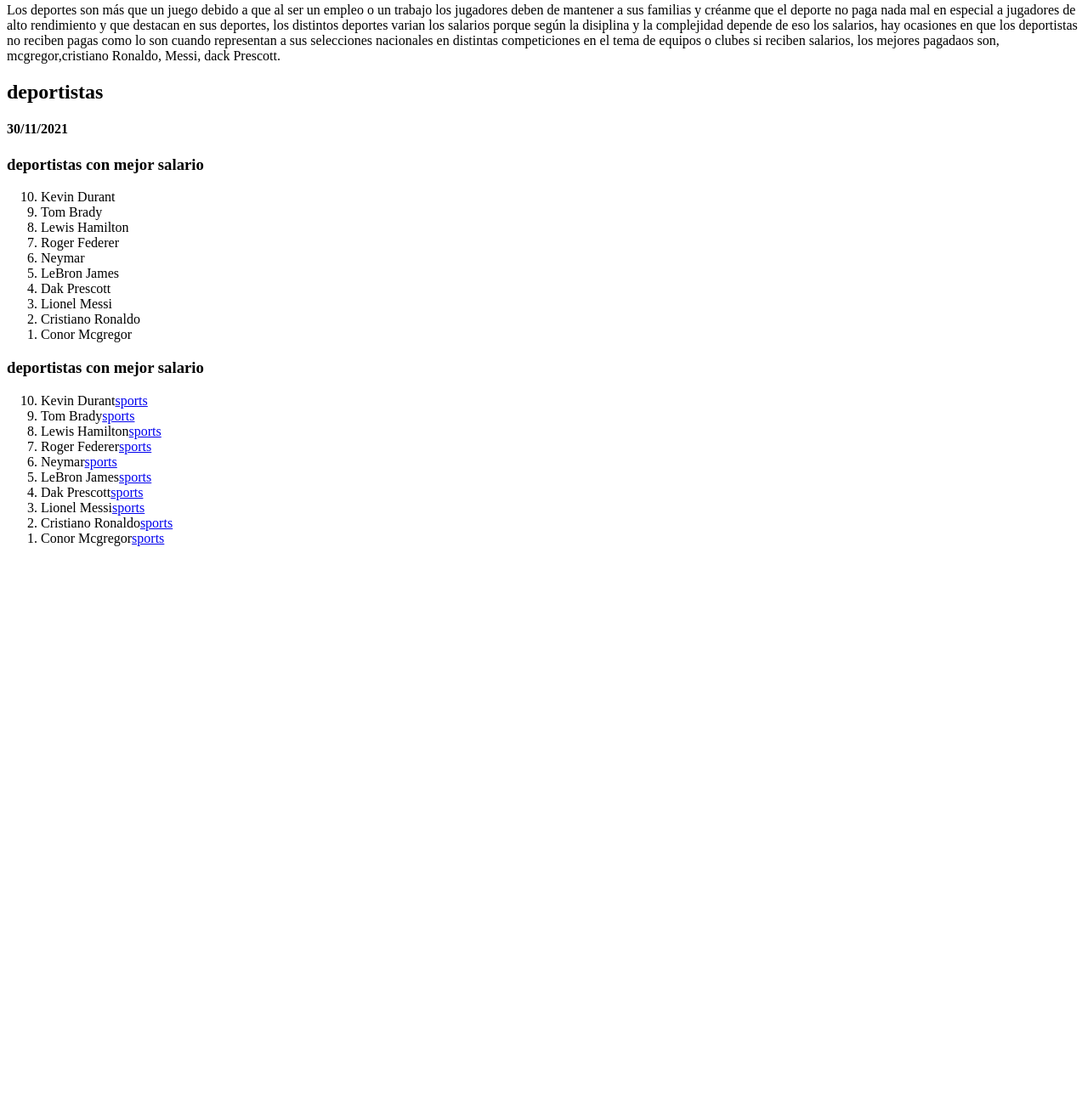
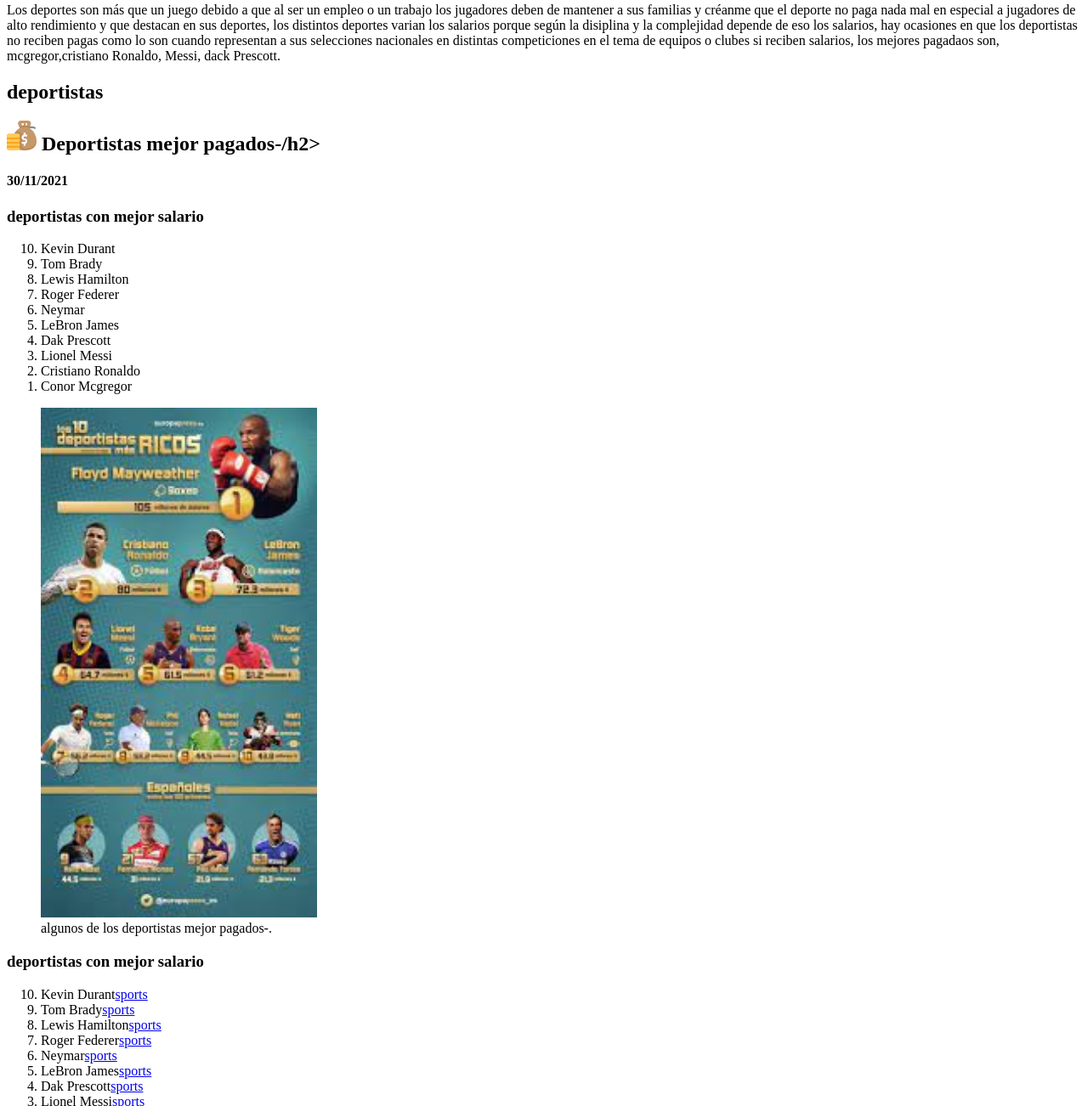
Before and after one commit to maldonado25/9-3-pesquera-maldonado-blog_de_mundoi, a plain HTML site: page Root/mi_tercer_tema.html in a window 1280 px wide. Shown: the part 251-1553 px from the top of the page at 85% size. Before the commit the page ends 910 px from the top, so only its background shows below. Drawn offline with Linux system fonts and the light colour scheme.

Commit message:
images and icons

```diff
--- a/Root/mi_tercer_tema.html
+++ b/Root/mi_tercer_tema.html
@@ -41,6 +41,7 @@
             <hgroup>
             <!--deportistas-->
             <h2>deportistas</h2>
+            <h2> <img src="assets/images/bolsa-de-dinero.png" alt="Descripción del ícono" height="35px" width="auto"> Deportistas mejor pagados-/h2>
             <!--30/11/2021-->
             <h4>30/11/2021</h4>
             </hgroup>
@@ -60,6 +61,12 @@
                 <li>Cristiano Ronaldo</li>
                 <li>Conor Mcgregor</li>
             </ol>
+             <!-- inicia ilustración del artículo -->
+        <figure>
+            <img src="assets/images/futbol.jfif" alt="ilustracion 1º artículo" height="600px" width="auto">
+            <figcaption>algunos de los deportistas mejor pagados-.</figcaption>
+        </figure>
+        <!-- termina ilustración del artículo -->
         </div>
         <!--termina contenido del articulo-->
         <footer>
```
Also changed, not shown: Root/assets/images/bolsa-de-dinero.png (added), Root/assets/images/descarga.jfif (added), Root/assets/images/futbol.jfif (added).
